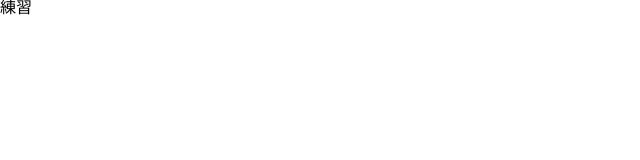
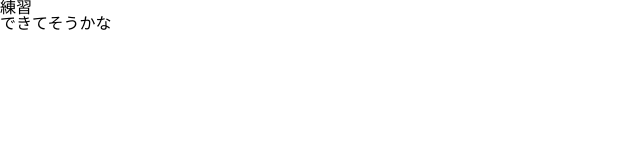
Before and after one commit to dora5n/0603, a plain HTML site: page index.html in a window 1280 px wide. Shown: the whole page, without its empty margins (0-640 px from the left). Drawn offline with nearby package versions, Linux system fonts and the light colour scheme.

Commit message:
pタグ追加

```diff
--- a/index.html
+++ b/index.html
@@ -13,6 +13,7 @@
 <body>
 
   <h1>練習</h1>
+  <p>できてそうかな</p>
   <script src="https://ajax.googleapis.com/ajax/libs/jquery/3.6.0/jquery.min.js"></script>
   <script src="js/app.js"></script>
 
```
